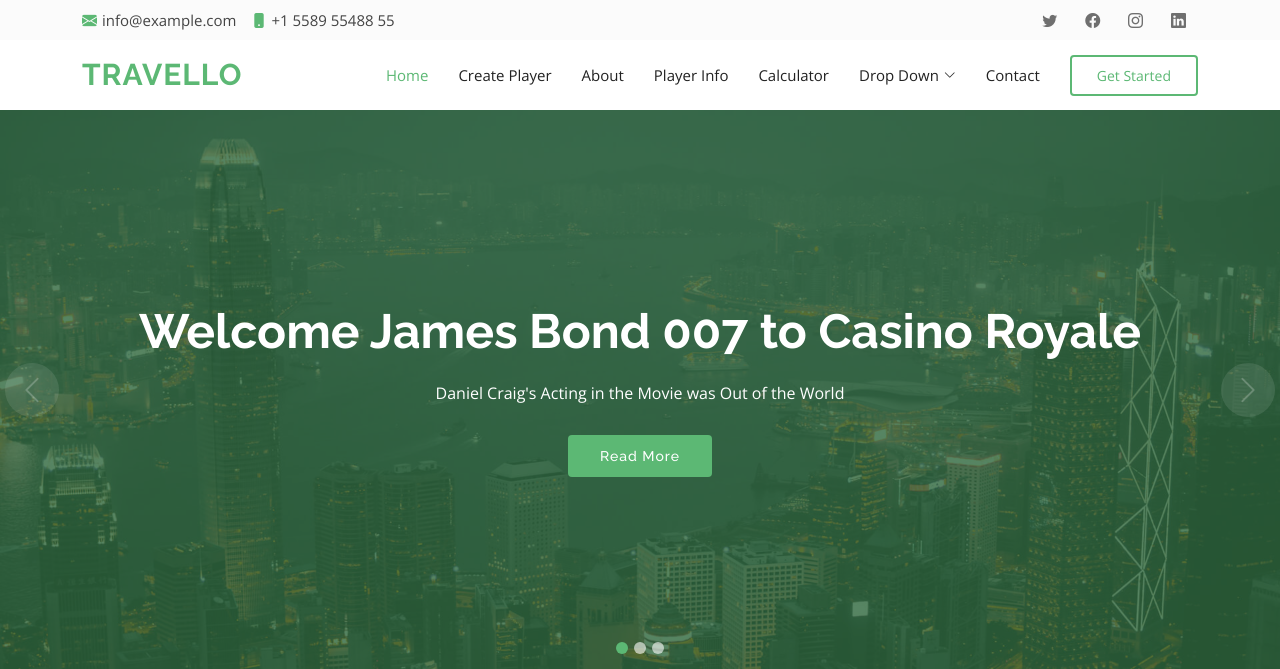
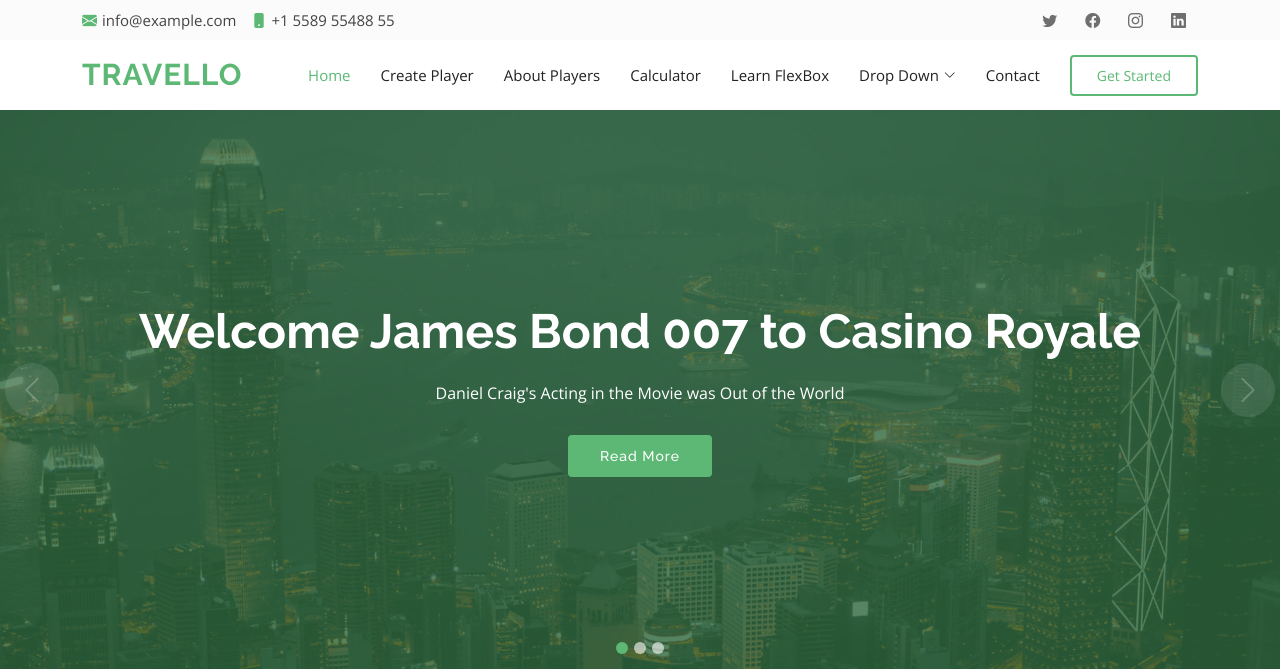
Before and after one commit to akash-podder/E-Learniverse-Django, a Django app: page / in a window 1280 px wide. Shown: the top 669 px of the page. Run offline with Django 4.2, Linux system fonts and the light colour scheme; tables that the repository leaves empty hold one stand-in row (values such as "Sample post"); grey boxes marked "Sample" are stand-in pictures; some libraries are stand-ins or nearby versions.

Commit message:
Template File Configuration Moved to MAINAPP of the Project

```diff
--- a/calc/views.py
+++ b/calc/views.py
@@ -4,7 +4,7 @@ from django.http import HttpResponse
 # Create your views here.
 
 def home(request):
-    return render(request, 'calc.html', {'name':'Akash'})
+    return render(request, 'calc/calc.html', {'name':'Akash'})
 
 def add(request):
 
--- a/travello/templates/calc.html
+++ b/django_docker_project/templates/calc/calc.html
@@ -1,17 +1,14 @@
 {% extends 'base.html'%}
 
 {% block content %}
-    <h1>Home Telusko {{name}}</h1>
+    <h1>Simple Calculator</h1>
 
     <form action="add" method="post">
-
         {% csrf_token %}
-
         Enter 1st number : <input type="text" name="num1"><br>
         Enter 2nd number : <input type="text" name="num2"><br>
 
         <input type="submit">
-
     </form>
 
 {% endblock %}
--- a/travello/templates/result.html
+++ b/django_docker_project/templates/calc/result.html
@@ -2,5 +2,4 @@
 
 {% block content %}
     <h1>Result : {{result}}</h1>
-
 {% endblock %}
--- a/travello/templates/index.html
+++ b/django_docker_project/templates/travello/index.html
@@ -70,11 +70,11 @@
             <ul>
                 <li><a class="nav-link scrollto active" href="#hero">Home</a></li>
                 <li><a class="nav-link scrollto" href="create/player">Create Player</a></li>
-                <li><a class="nav-link scrollto" href="#about">About</a></li>
-                <li><a class="nav-link scrollto" href="#about-player-us">Player Info</a></li>
+<!--                <li><a class="nav-link scrollto" href="#about">About</a></li>-->
+                <li><a class="nav-link scrollto" href="#about-player-us">About Players</a></li>
                 <li><a class="nav-link scrollto" href="/calc">Calculator</a></li>
-                <!-- <li><a class="nav-link scrollto " href="#portfolio">Portfolio</a></li>
-                <li><a class="nav-link scrollto" href="#team">Team</a></li> -->
+                <li><a class="nav-link scrollto " href="/learn-flexbox">Learn FlexBox</a></li>
+<!--                <li><a class="nav-link scrollto" href="#team">Team</a></li>-->
                 <li class="dropdown"><a href="#"><span>Drop Down</span> <i class="bi bi-chevron-down"></i></a>
                     <ul>
                         <li><a href="#">Drop Down 1</a></li>
--- a/django_docker_project/urls.py
+++ b/django_docker_project/urls.py
@@ -18,11 +18,13 @@ from django.contrib import admin
 from django.urls import path, include
 from django.conf import settings
 from django.conf.urls.static import static
+from .views import learn_flexbox
 
 urlpatterns = [
     path('', include('travello.urls')),
     path('calc', include('calc.urls')),
     path('admin/', admin.site.urls),
+    path('learn-flexbox', learn_flexbox),
 ]
 
 urlpatterns = urlpatterns + static(settings.MEDIA_URL, document_root = settings.MEDIA_ROOT)
--- a/django_docker_project/views.py
+++ b/django_docker_project/views.py
@@ -1,4 +1,4 @@
 from django.shortcuts import render
 
-def home(request):
-    return render(request, 'index.html')
+def learn_flexbox(request):
+    return render(request, 'mainApp/learn-flexbox.html')
--- a/travello/views.py
+++ b/travello/views.py
@@ -24,7 +24,7 @@ def index(request):
     dests = Destination.objects.all()
     players = Player.objects.all()
 
-    return render(request, 'index.html', {'dests' : dests, 'players': players})
+    return render(request, 'travello/index.html', {'dests' : dests, 'players': players})
 
 def create_player_view(request):
     if request.method == 'POST':
@@ -35,7 +35,7 @@ def create_player_view(request):
     else:
         form = PlayerForm()
 
-    return render(request, 'create_player.html', {'form': form})
+    return render(request, 'travello/create_player.html', {'form': form})
 
 
 #  ************************** APIs ************************************
```
Also changed, not shown: django_docker_project/settings.py (+1 -11 lines), django_docker_project/templates/base.html (added, +21 -0 lines), django_docker_project/templates/mainApp/learn-flexbox.html (added, +11 -0 lines), travello/templates/base.html (deleted, +0 -16 lines), django_docker_project/templates/travello/create_player.html (renamed from travello/templates/create_player.html), 2 other files.
